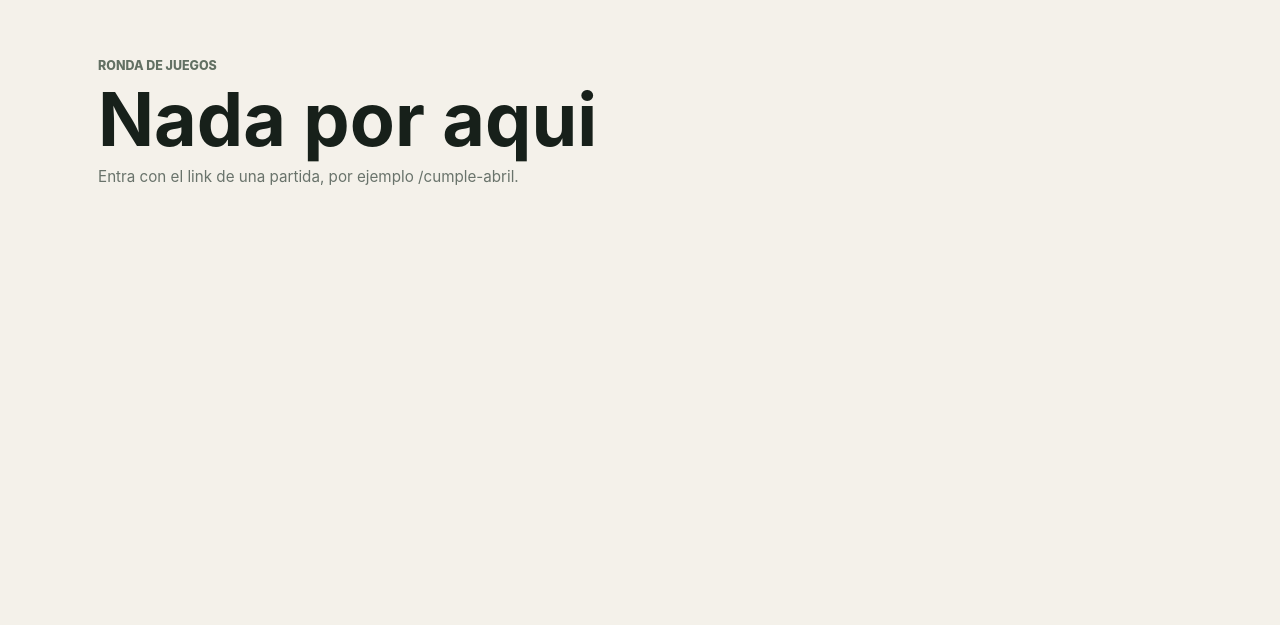
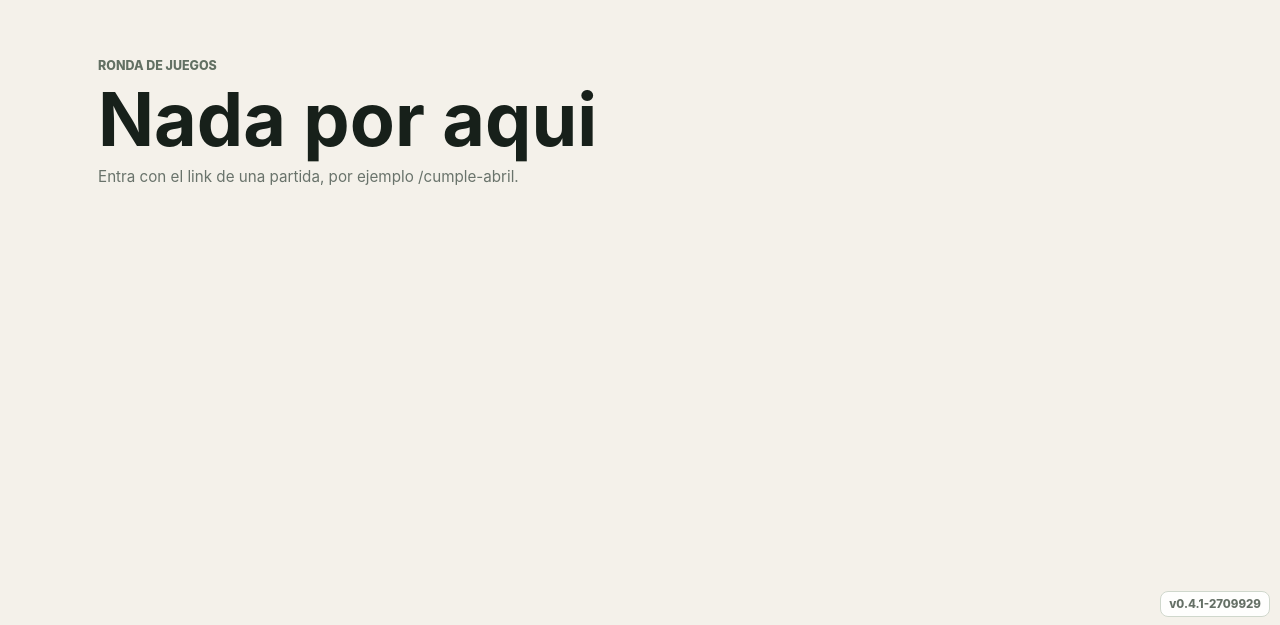
Before and after one commit to vickybroz/ronda-de-juegos, an Angular app in the folder frontend/: page / in a window 1280 px wide. Shown: the part 175-800 px from the top of the page. Built offline with nearby package versions, Linux system fonts and the light colour scheme.

Commit message:
Add visible app version badge

```diff
--- a/frontend/src/app/app.html
+++ b/frontend/src/app/app.html
@@ -183,4 +183,5 @@
       </section>
     }
   }
+  <footer class="version-badge">{{ appVersion }}</footer>
 </main>
--- a/frontend/src/app/app.scss
+++ b/frontend/src/app/app.scss
@@ -346,6 +346,20 @@ input {
   align-content: start;
 }
 
+.version-badge {
+  position: fixed;
+  right: 10px;
+  bottom: 8px;
+  z-index: 10;
+  padding: 5px 8px;
+  border: 1px solid #cfd7cc;
+  border-radius: 8px;
+  color: #657066;
+  font-size: 0.72rem;
+  font-weight: 800;
+  background: rgb(255 255 255 / 88%);
+}
+
 @media (max-width: 760px) {
   .app-shell {
     padding: 12px;
--- a/frontend/src/app/app.ts
+++ b/frontend/src/app/app.ts
@@ -11,6 +11,7 @@ import { GameState, Player } from './game.models';
   styleUrl: './app.scss'
 })
 export class App implements OnDestroy, OnInit {
+  protected readonly appVersion = 'v0.4.1-2709929';
   protected readonly hasGameRoute = signal(hasRouteGameId());
   protected readonly gameId = signal(readRouteGameId());
   protected readonly viewMode = signal<'host' | 'player'>(readHostPinFromRoute() ? 'host' : 'player');
```
Also changed, not shown: 1 other file (tests, documents, lock files or other folders).
